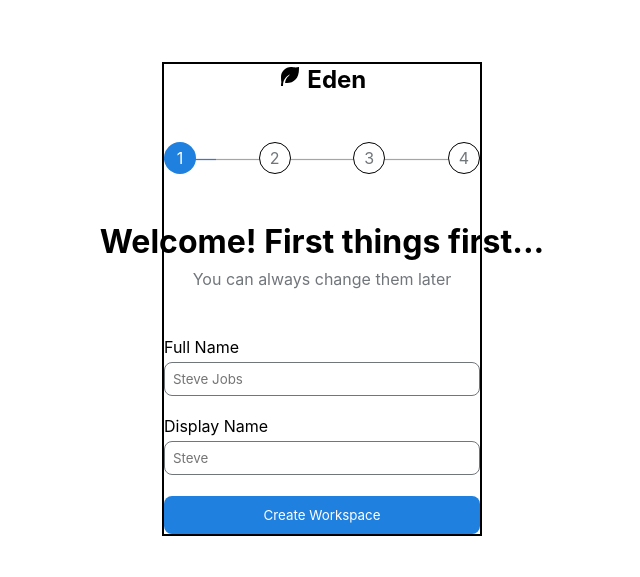
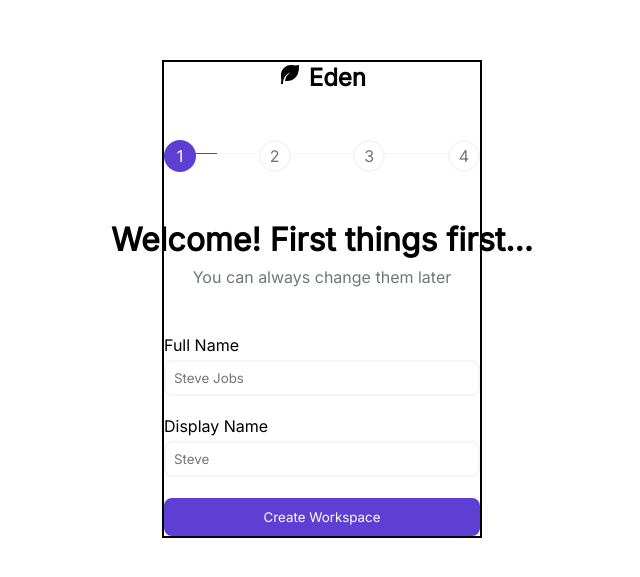
Before and after one commit to therajatg/cutshort-assignment, a React (Create React App) app: page / in a window 1280 px wide. Shown: the part 101-678 px from the top of the page, without its empty margins (318-958 px from the left). Built offline with nearby package versions, Linux system fonts and the light colour scheme.

Commit message:
style - font

```diff
--- a/src/App.css
+++ b/src/App.css
@@ -1,15 +1,18 @@
+@import url("https://fonts.googleapis.com/css2?family=Inter&display=swap");
+
 * {
   box-sizing: border-box;
   margin: 0;
   padding: 0;
-  font-family: "Inter";
+  font-family: "Inter", sans-serif;
 }
 
 :root {
-  --primary-color: #1f80e0;
+  --primary-color: #5d3fd3;
   --primary-text-color: black;
   --secondary-text-color: rgb(113, 118, 123);
   --button-text-color: white;
+  --light-color: whitesmoke;
 }
 
 form input,
@@ -28,7 +31,7 @@ form {
 form input {
   width: 100%;
   padding: 0.5rem;
-  border: 1px solid var(--secondary-text-color);
+  border: 2px solid var(--light-color);
   border-radius: 0.5rem;
 }
 
--- a/src/components/progressIndicator/progressIndicator.module.css
+++ b/src/components/progressIndicator/progressIndicator.module.css
@@ -24,9 +24,19 @@
 
 .progressBar {
   width: 100%;
-  height: 3px;
+  height: 1.6px;
   position: absolute;
-  margin-top: -1rem;
+  margin-top: -1.2rem;
+  -webkit-appearance: none;
+  appearance: none;
+}
+
+.progressBar::-webkit-progress-bar {
+  background-color: var(--light-color);
+}
+
+.progressBar::-webkit-progress-value {
+  background-color: var(--primary-color);
 }
 
 .allSteps {
@@ -38,25 +48,6 @@
   color: var(--secondary-text-color);
 }
 
-.allLines {
-  width: 100%;
-  display: flex;
-  flex-wrap: wrap;
-  margin-top: -1rem;
-}
-
-.line {
-  width: 15.4%;
-  height: 2px;
-  background-color: black;
-}
-
-.activeLine {
-  width: 15.4%;
-  height: 2px;
-  background-color: var(--primary-color);
-}
-
 .step {
   border-radius: 50%;
   height: 2rem;
@@ -65,7 +56,7 @@
   justify-content: center;
   align-items: center;
   z-index: 1;
-  border: 0.5px solid black;
+  border: 2px solid var(--light-color);
   background-color: white;
 }
 
```
